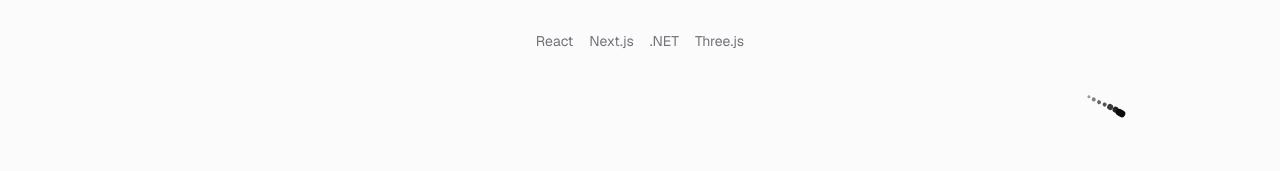
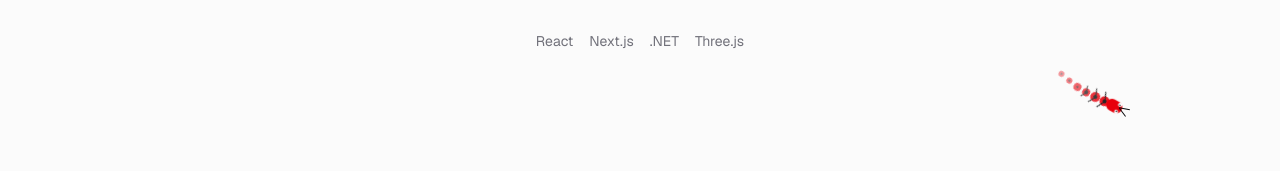
Before and after one commit to utsab1231/personalportfolio, a Next.js app: page / in a window 1280 px wide. Shown: the part 563-734 px from the top of the page. Built offline with nearby package versions, Linux system fonts and the light colour scheme.

Commit message:
Update the worm for more realism

```diff
--- a/app/globals.css
+++ b/app/globals.css
@@ -57,6 +57,25 @@ body {
   }
 }
 
+/* Idle wiggle for the worm's legs/antennae — each appendage sets its own base
+   angle via --rot and stagger via --wiggle-delay (see components/worm.tsx).
+   Neutralized by the prefers-reduced-motion block below, same as everything else. */
+@keyframes wormWiggle {
+  0%,
+  100% {
+    transform: rotate(var(--rot, 0deg));
+  }
+  50% {
+    transform: rotate(calc(var(--rot, 0deg) + 6deg));
+  }
+}
+
+.worm-appendage {
+  transform: rotate(var(--rot, 0deg));
+  animation: wormWiggle 1.4s ease-in-out infinite;
+  animation-delay: var(--wiggle-delay, 0s);
+}
+
 @media (prefers-reduced-motion: reduce) {
   html {
     scroll-behavior: auto;
--- a/components/worm.tsx
+++ b/components/worm.tsx
@@ -1,10 +1,25 @@
 "use client";
 
-import { useState } from "react";
+import { useState, type CSSProperties } from "react";
 import { worm } from "@/content/site";
 import { useWormWander } from "@/hooks/use-worm-wander";
 
 const SEGMENT_COUNT = 7;
+
+// Keep in sync with the SCALE constant in hooks/use-worm-wander.ts — both scale
+// the same creature, just its body-plan geometry here vs. its motion there.
+const SCALE = 1.7;
+
+// Legs are pinned to a few front/mid segments so the tail stays bare and
+// worm-like, insect legs clustered up front instead of running the whole body.
+const LEG_SEGMENTS = [1, 2, 3];
+
+// --rot / --wiggle-delay feed the .worm-appendage keyframe in app/globals.css;
+// CSSProperties doesn't type custom properties, so extend it locally.
+type AppendageStyle = CSSProperties & {
+  "--rot": string;
+  "--wiggle-delay": string;
+};
 
 export function Worm() {
   const [hovered, setHovered] = useState(false);
@@ -28,16 +43,19 @@ export function Worm() {
         <p className="font-deva text-sm leading-tight text-muted">{worm.labelDeva}</p>
       </div>
 
-      {/* body: rotates to face the direction of travel; segments trail behind the head */}
+      {/* body: rotates to face the direction of travel; segments trail behind the
+          head, local +x is "forward" once the rotation is applied */}
       <div ref={bodyRef} className="relative" style={{ transformOrigin: "0 0" }}>
         {Array.from({ length: SEGMENT_COUNT }).map((_, i) => {
-          const w = i === 0 ? 10 : Math.max(3, 7 - i * 0.7);
-          const h = i === 0 ? 7 : Math.max(3, 7 - i * 0.7);
+          const isHead = i === 0;
+          const w = isHead ? 10 * SCALE : Math.max(3 * SCALE, (7 - i * 0.7) * SCALE);
+          const h = isHead ? 7 * SCALE : Math.max(3 * SCALE, (7 - i * 0.7) * SCALE);
+
           return (
             <div
               key={i}
               ref={registerSegment(i)}
-              className="absolute rounded-full bg-fg"
+              className="absolute rounded-full bg-red-600 dark:bg-red-500"
               style={{
                 top: 0,
                 left: 0,
@@ -47,10 +65,118 @@ export function Worm() {
                 marginTop: -h / 2,
                 opacity: Math.max(0.35, 1 - i * 0.1),
               }}
-            />
+            >
+              {isHead ? <HeadDetails w={w} h={h} /> : <Spot w={w} h={h} />}
+              {LEG_SEGMENTS.includes(i) && <Legs w={w} h={h} index={i} />}
+            </div>
           );
         })}
       </div>
     </div>
   );
 }
+
+/** A single theme-adaptive spot on a body segment — reuses `bg-fg`, so it's
+ *  black in light mode and white in dark mode for free. */
+function Spot({ w, h }: { w: number; h: number }) {
+  const size = Math.max(1.5, Math.min(w, h) * 0.4);
+  return (
+    <div
+      className="absolute rounded-full bg-fg"
+      style={{
+        width: size,
+        height: size,
+        left: w / 2 - size / 2,
+        top: h / 2 - size / 2,
+      }}
+    />
+  );
+}
+
+/** Eyes + antennae on the head. Eyes stay fixed white-sclera/black-pupil in
+ *  either theme (distinct from the theme-adaptive body spots). */
+function HeadDetails({ w, h }: { w: number; h: number }) {
+  const cx = w / 2;
+  const cy = h / 2;
+  const eyeSize = 4;
+  const pupilSize = 1.8;
+
+  return (
+    <>
+      {[-1, 1].map((side) => (
+        <div
+          key={`eye-${side}`}
+          className="absolute rounded-full bg-white"
+          style={{
+            width: eyeSize,
+            height: eyeSize,
+            left: cx + w * 0.28 - eyeSize / 2,
+            top: cy + side * (h * 0.3) - eyeSize / 2,
+          }}
+        >
+          <div
+            className="absolute rounded-full bg-zinc-900"
+            style={{
+              width: pupilSize,
+              height: pupilSize,
+              left: (eyeSize - pupilSize) / 2 + 0.4,
+              top: (eyeSize - pupilSize) / 2,
+            }}
+          />
+        </div>
+      ))}
+
+      {/* antennae: thin lines from the front corners, splayed forward-outward.
+          --rot is measured from "straight down"; -90deg points forward (+x). */}
+      {[-1, 1].map((side) => {
+        const style: AppendageStyle = {
+          width: 1.2,
+          height: h * 0.9,
+          left: cx + w * 0.32,
+          top: cy - h * 0.1,
+          transformOrigin: "50% 0%",
+          "--rot": side < 0 ? "-110deg" : "-70deg",
+          "--wiggle-delay": side < 0 ? "0s" : "0.3s",
+        };
+        return (
+          <div
+            key={`antenna-${side}`}
+            className="worm-appendage absolute rounded-full bg-fg"
+            style={style}
+          />
+        );
+      })}
+    </>
+  );
+}
+
+/** A left/right pair of thin insect-style legs pinned to one body segment. */
+function Legs({ w, h, index }: { w: number; h: number; index: number }) {
+  const cx = w / 2;
+  const cy = h / 2;
+  const legLength = Math.max(3, h * 0.9);
+
+  return (
+    <>
+      {[-1, 1].map((side) => {
+        const style: AppendageStyle = {
+          width: 1,
+          height: legLength,
+          left: cx,
+          top: cy,
+          transformOrigin: "50% 0%",
+          // outward + angled back (0deg/180deg would be straight out to each side)
+          "--rot": side < 0 ? "155deg" : "25deg",
+          "--wiggle-delay": `${index * 0.12 + (side < 0 ? 0 : 0.15)}s`,
+        };
+        return (
+          <div
+            key={`leg-${index}-${side}`}
+            className="worm-appendage absolute rounded-full bg-fg"
+            style={style}
+          />
+        );
+      })}
+    </>
+  );
+}
--- a/hooks/use-worm-wander.ts
+++ b/hooks/use-worm-wander.ts
@@ -14,7 +14,11 @@ type WormWanderApi = {
   registerSegment: (index: number) => (el: HTMLDivElement | null) => void;
 };
 
-const EDGE_PADDING = 24;
+// Keep in sync with the SCALE constant in components/worm.tsx — both scale the
+// same creature, just its motion here vs. its body-plan geometry there.
+const SCALE = 1.7;
+
+const EDGE_PADDING = 32; // px clearance from viewport edges (bumped up for the bigger body)
 const NAV_TOP_BAND = 96;
 const NAV_LEFT_BAND_MD = 96;
 const MD_BREAKPOINT = 768;
@@ -23,8 +27,8 @@ const MAX_SPEED = 90;
 const MIN_PAUSE_MS = 300;
 const MAX_PAUSE_MS = 900;
 const ROTATE_DURATION = 0.35; // sec — how long a heading change takes to ease in
-const SEGMENT_SPACING = 6; // px between segments along the spine
-const WAVE_AMPLITUDE = 3; // px of perpendicular sway at the tail
+const SEGMENT_SPACING = 6 * SCALE; // px between segments along the spine
+const WAVE_AMPLITUDE = 3 * SCALE; // px of perpendicular sway at the tail
 const WAVE_FREQUENCY = 0.5; // wave cycles per segment index
 const WAVE_SPEED = 0.12; // rad of phase advanced per px travelled (ties sway to movement)
 
```
